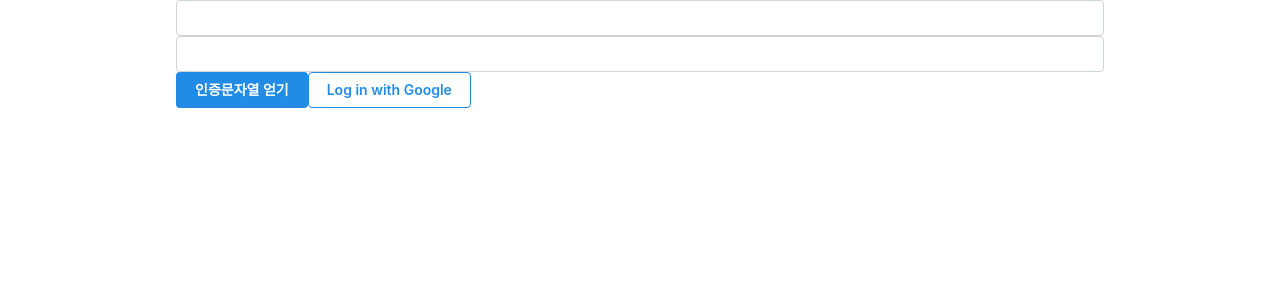
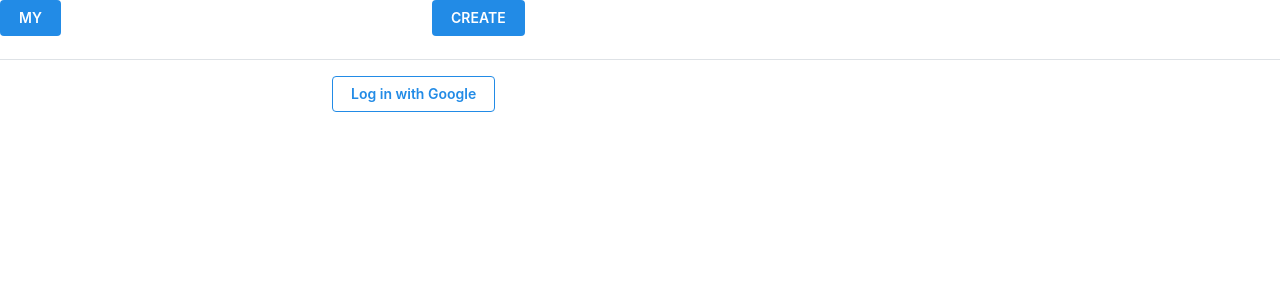
Before and after one commit to kangjuhyup/invite-service, a Next.js app in the folder packages/page/: page /page/page/login in a window 1280 px wide. Shown: the top 300 px of the page. Built offline with nearby package versions, Linux system fonts and the light colour scheme; no server answers.

Commit message:
feat : login

```diff
--- /dev/null
+++ b/packages/page/src/common/login.provider.tsx
@@ -0,0 +1,32 @@
+import React, { createContext, useContext, ReactNode, useEffect } from 'react';
+import { useRouter } from 'next/router';
+import useLoginStore from '@/store/login.store';
+
+const LoginContext = createContext<ReturnType<typeof useLoginStore> | null>(
+  null,
+);
+
+export const LoginProvider = ({ children }: { children: ReactNode }) => {
+  const router = useRouter();
+  const store = useLoginStore();
+
+  useEffect(() => {
+    const { access } = store;
+
+    if (!access && router.pathname !== '/page/login') {
+      router.replace('/page/login');
+    }
+  }, [store.access, router]);
+
+  return (
+    <LoginContext.Provider value={store}>{children}</LoginContext.Provider>
+  );
+};
+
+export const useLogin = () => {
+  const context = useContext(LoginContext);
+  if (!context) {
+    throw new Error('useLogin must be used within a LoginProvider');
+  }
+  return context;
+};
--- /dev/null
+++ b/packages/page/src/components/header/index.tsx
@@ -0,0 +1,18 @@
+import { Button, Grid } from '@mantine/core';
+import { useRouter } from 'next/router';
+
+const Header = () => {
+  const router = useRouter();
+  return (
+    <Grid>
+      <Grid.Col span={4}>
+        <Button onClick={() => router.replace('/page/my')}>MY</Button>
+      </Grid.Col>
+      <Grid.Col span={4}>
+        <Button onClick={() => router.replace('/page/create')}>CREATE</Button>
+      </Grid.Col>
+    </Grid>
+  );
+};
+
+export default Header;
--- a/packages/page/src/pages/_app.tsx
+++ b/packages/page/src/pages/_app.tsx
@@ -2,9 +2,11 @@
 
 import '@mantine/core/styles.css';
 import '@mantine/dropzone/styles.css';
-import { MantineProvider } from '@mantine/core';
+import { AppShell, MantineProvider } from '@mantine/core';
 import { GoogleOAuthProvider } from '@react-oauth/google';
 import { AppProps } from 'next/app';
+import { LoginProvider } from '@/common/login.provider';
+import Header from '@/components/header';
 
 const googleClientId = process.env.NEXT_PUBLIC_GOOGLE_CLIENT_ID || '';
 
@@ -12,7 +14,21 @@ export default function App({ Component, pageProps }: AppProps) {
   return (
     <MantineProvider>
       <GoogleOAuthProvider clientId={googleClientId}>
-        <Component {...pageProps} />
+        <LoginProvider>
+          <AppShell
+            header={{ height: 60 }}
+            footer={{ height: 50 }}
+            navbar={{ width: 300, breakpoint: 'sm' }}
+            padding="md"
+          >
+            <AppShell.Header>
+              <Header />
+            </AppShell.Header>
+            <AppShell.Main>
+              <Component {...pageProps} />
+            </AppShell.Main>
+          </AppShell>
+        </LoginProvider>
       </GoogleOAuthProvider>
     </MantineProvider>
   );
--- a/packages/page/src/pages/page/login/index.tsx
+++ b/packages/page/src/pages/page/login/index.tsx
@@ -2,61 +2,15 @@
 
 /* eslint-disable @typescript-eslint/no-explicit-any */
 import { Container, Button, Input } from '@mantine/core';
-import { useState } from 'react';
-import apiClient from '../../../common/http.client';
 
 const LogInPage = () => {
-  const [signupStep, setSignupStep] = useState(0);
-  const [phone, setPhone] = useState<string | null>(null);
-  const [session, setSession] = useState<string | null>(null);
-  const [pwd, setPwd] = useState<string | null>(null);
-
   const googleLogin = () => {
-    console.log('googleLogin');
     const authUrl = `https://accounts.google.com/o/oauth2/v2/auth?response_type=code&client_id=${process.env.NEXT_PUBLIC_GOOGLE_CLIENT_ID}&redirect_uri=${process.env.NEXT_PUBLIC_GOOGLE_REDIRECT_URI}&scope=openid%20email%20profile&access_type=offline`;
     window.location.href = authUrl;
   };
 
-  const prepare = async () => {
-    const res = await apiClient.get<any>(`/auth/signup/${phone}`);
-    setSignupStep(1);
-    setSession(res.data);
-  };
-
-  const signup = async () => {
-    const res = await apiClient.post<any>(`/auth/signup`, {
-      phone,
-      password: pwd,
-    });
-    return res;
-  };
-
   return (
     <Container>
-      <Input
-        onChange={(e: React.ChangeEvent<HTMLInputElement>) =>
-          setPhone(e.currentTarget.value)
-        }
-      />
-      <Input
-        onChange={(e: React.ChangeEvent<HTMLInputElement>) =>
-          setPwd(e.currentTarget.value)
-        }
-      />
-      {signupStep === 0 ? (
-        <Button onClick={() => prepare()}>인증문자열 얻기</Button>
-      ) : signupStep === 1 ? (
-        <a
-          href={`sms:fog0510@gmail.com?body=${session}`}
-          onClick={() => setSignupStep(2)}
-        >
-          인증 문자 보내기
-        </a>
-      ) : signupStep === 2 ? (
-        <Button onClick={() => signup()}>회원가입</Button>
-      ) : (
-        <></>
-      )}
       <Button onClick={() => googleLogin()} variant="outline">
         Log in with Google
       </Button>
--- /dev/null
+++ b/packages/page/src/store/login.store.ts
@@ -0,0 +1,17 @@
+import { create } from 'zustand';
+
+interface LoginState {
+  access: string | null;
+  refresh: string | null;
+  setToken: (param: { access: string; refresh: string }) => void;
+  clearToken: () => void;
+}
+
+const useLoginStore = create<LoginState>((set) => ({
+  access: null,
+  refresh: null,
+  setToken: ({ access, refresh }) => set({ access, refresh }),
+  clearToken: () => set({ access: null, refresh: null }),
+}));
+
+export default useLoginStore;
```
Also changed, not shown: packages/page/src/api/user.api.ts (added, +36 -0 lines), packages/page/src/pages/page/login/auth.tsx (+11 -2 lines), packages/page/src/pages/page/me/profile.tsx (+11 -1 lines).
